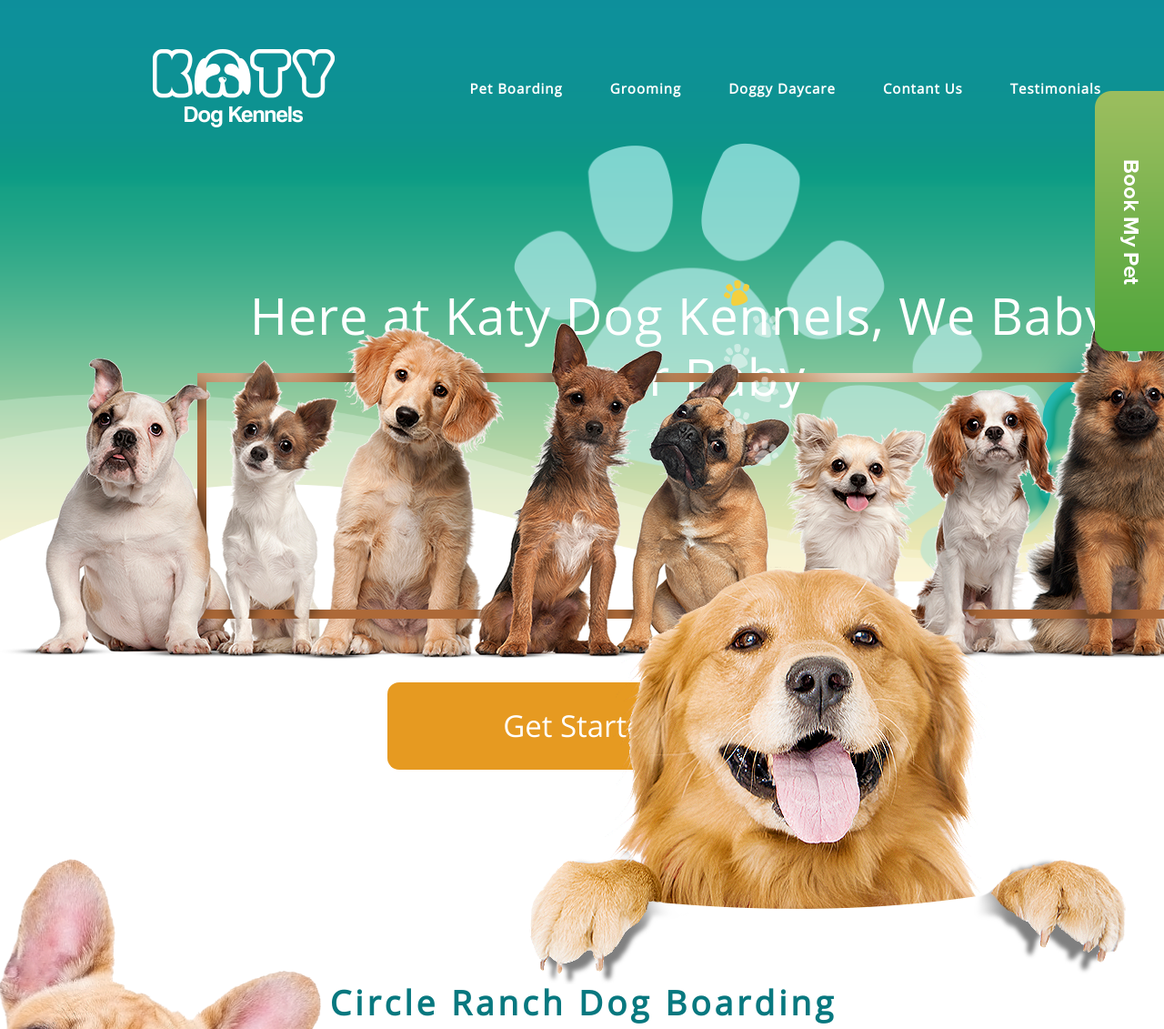
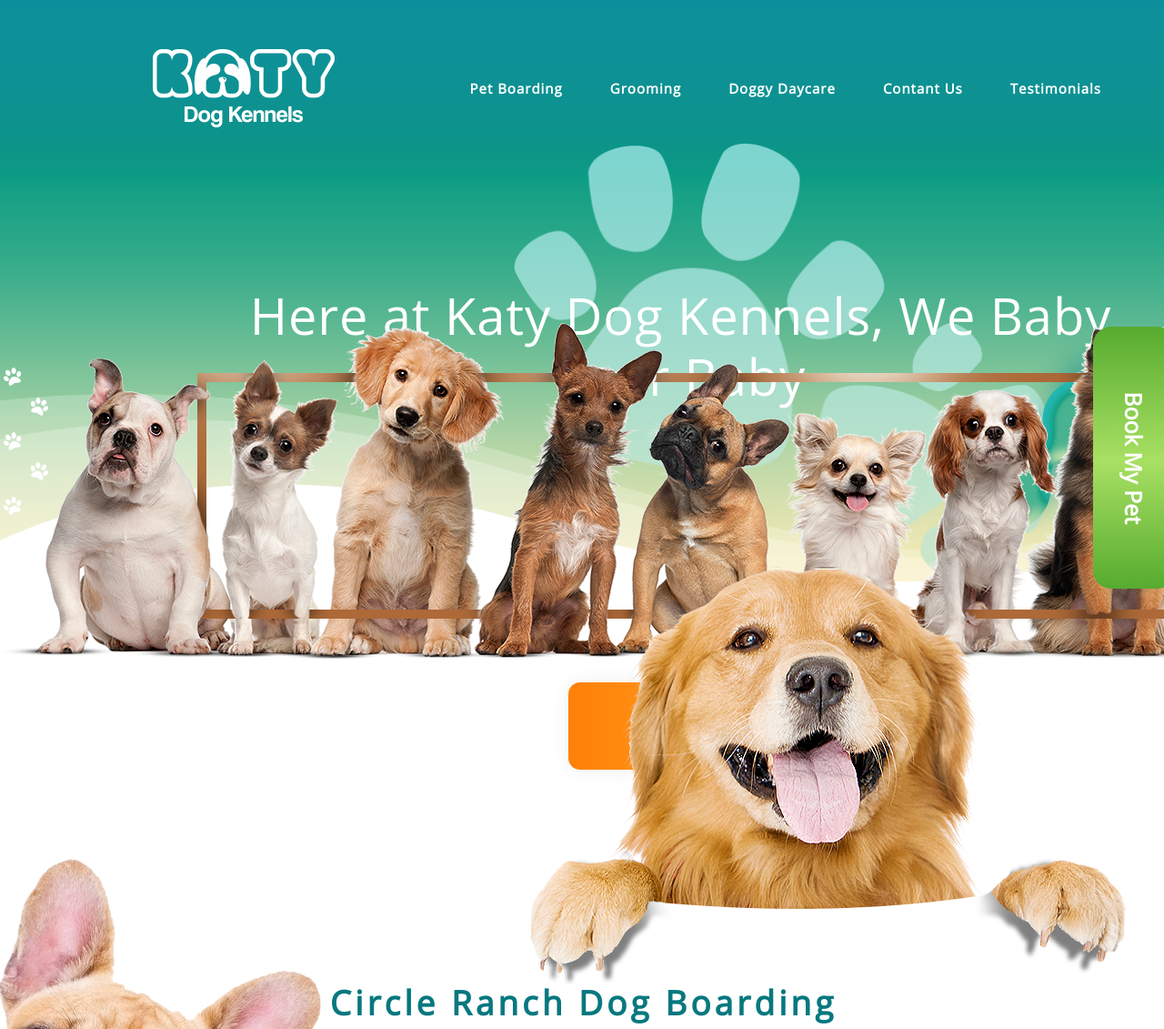
Before and after one commit to kaye-fullstack/katy-doggy-adi, a website: page src/index.html in a window 1280 px wide. Shown: the top 1131 px of the page at 91% size. Drawn offline with nearby package versions, Linux system fonts and the light colour scheme; files that its build step writes are made by us from their sources; files whose address does not match are found by name.

Commit message:
scrollspy done

```diff
--- a/src/index.html
+++ b/src/index.html
@@ -69,6 +69,43 @@
   </header>
 
   <main class="home">
+    <div class="paw-prints-scrollspy">
+      <ul class="nav smooth-scroll clearfix d-none d-sm-flex flex-column">
+        <li class="nav-item">
+          <a class="nav-link" href="#one">
+            <i class="fa fa-paw"></i>
+          </a>
+        </li>
+        <li class="nav-item">
+          <a class="nav-link" href="#two">
+            <i class="fa fa-paw"></i>
+          </a>
+        </li>
+        <li class="nav-item">
+          <a class="nav-link" href="#three">
+            <i class="fa fa-paw"></i>
+          </a>
+        </li>
+        <li class="nav-item">
+          <a class="nav-link" href="#four">
+            <i class="fa fa-paw"></i>
+          </a>
+        </li>
+        <li class="nav-item">
+          <a class="nav-link" href="#five">
+            <i class="fa fa-paw"></i>
+          </a>
+        </li>
+        <li class="nav-item">
+        <a class="nav-link" href="#six">
+          <i class="fa fa-paw"></i>
+        </a>
+      </li>
+      </ul>
+    </div>
+
+    <button class="sidebar">Book My Pet</button>
+
     <div id="one" class="section-banner">
       <div class="container custom-container">
         <h1>Here at Katy Dog Kennels, We Baby Your Baby</h1>
@@ -88,9 +125,7 @@
         </div>
         <div class="content-wrapper">
           <button class="btn-orange">Get Started</button>
-          <a href="#"><img class="sidebar" src="assets\images\book my pet.png"></a>
           <img class="banner-golden-dog" src="assets\images\labrador.png">
-          <!-- <img class="banner-paw-prints" src="assets\images\indicator.png"> -->
         </div>
       </div>
     </div>
@@ -280,17 +315,6 @@
         </div>
       </div>
     </div>
-
-    <div class="dotted-scrollspy">
-      <ul class="nav smooth-scroll clearfix d-none d-sm-flex flex-column">
-        <li class="nav-item"><a class="nav-link" href="#one"><img src="assets\images\indicator.png"></a></li>
-        <li class="nav-item"><a class="nav-link" href="#two"><span></span></a></li>
-        <li class="nav-item"><a class="nav-link" href="#three"><span></span></a></li>
-        <li class="nav-item"><a class="nav-link" href="#four"><span></span></a></li>
-        <li class="nav-item"><a class="nav-link" href="#five"><span></span></a></li>
-        <li class="nav-item"><a class="nav-link" href="#six"><span></span></a></li>
-      </ul>
-    </div>
   </main>
 
   <footer>
--- a/src/styles/components/_buttons.scss
+++ b/src/styles/components/_buttons.scss
@@ -4,32 +4,65 @@
 // This file contains all styles related to the button component.
 // -----------------------------------------------------------------------------
 
-.btn-orange{
-  z-index: 10;
+.sidebar {background-image: linear-gradient(to right, #56ab2f 0%, #a8e063  51%, #56ab2f  100%)}
+.sidebar {
+  position: fixed;
+  top: 458px;
+  right: -111px;
+  z-index: 100;
 
-  padding: 25px 127px;
+  width: 288px;
+  height: 90px;
 
-  font-size: 33px;
   color: $white;
+  font-weight: bold;
+  font-size: 25px;
 
-  background-color: $orange;
   border: none;
-  border-radius: 13px;
+  border-radius: 20px;
+
+  transform: rotate(90deg);
 
   cursor: pointer;
   transition: 0.3s;
 
   &:hover {
-    background: $bright-orange;
-    box-shadow: 10px 10px 5px grey;
+    background-position: right center; /* change the direction of the change here */
+    color: #fff;
+    text-decoration: none;
   }
+ }
 
-  &:focus {
+
+.btn-orange {background-image: linear-gradient(to right, #FF8008 0%, #FFC837  51%, #FF8008  100%)}
+.btn-orange {
+  z-index: 10;
+
+  padding: 25px 127px;
+  text-align: center;
+
+  font-size: 33px;
+  color: $white;
+
+  background-size: 200% auto;
+  box-shadow: 0 0 20px #eee;
+  border: none;
+  border-radius: 13px;
+  display: block;
+
+  cursor: pointer;
+  transition: 0.3s;
+
+  &:hover {
+    background-position: right center;
+    color: #fff;
+    text-decoration: none;
     outline: none;
   }
-}
+ }
 
-.btn-green{
+ .btn-green {background-image: linear-gradient(to right, #56ab2f 0%, #a8e063  51%, #56ab2f  100%)}
+ .btn-green {
   z-index: 10;
 
   padding: 25px 161px;
@@ -37,18 +70,20 @@
   font-size: 33px;
   color: $white;
 
-  background-color: $light-green;
+  background-size: 200% auto;
+  box-shadow: 0 0 10px $green;
   border: none;
-  border-radius: 13px;
+  border-radius: 10px;
 
   cursor: pointer;
   transition: 0.3s;
 
-  &:hover {
-    background: $green;
-    box-shadow: 10px 10px 5px $brown;
+    &:hover {
+      background-position: right center; /* change the direction of the change here */
+      color: #fff;
+      text-decoration: none;
+    }
   }
-}
 
 @include respond-to(sm) {
   .btn-green{
--- a/src/styles/pages/_home.scss
+++ b/src/styles/pages/_home.scss
@@ -6,6 +6,42 @@
 
 .home {
   transition: all .2s ease-in-out;
+
+  .paw-prints-scrollspy {
+    position: fixed;
+    top: 395px;
+    left: 3px;
+    z-index: 30;
+
+    width: 20px;
+    height: 300px;
+
+    .nav-item {
+      &:nth-child(odd) {
+        margin: 0 0 10px 0;
+
+        transform: rotate(-20deg);
+      }
+
+      &:nth-child(even) {
+        margin: 0 0 5px 30px;
+
+        transform: rotate(20deg);
+      }
+
+      .nav-link {
+        padding: 0;
+      }
+    }
+
+    a {
+      color: $white;
+
+      &:hover {
+        color: $yellow;
+      }
+    }
+  }
 
   .section-banner {
     position: relative;
@@ -80,17 +116,10 @@
     }
 
     .content-wrapper {
-      margin: 0 0 0 91px;
+      margin: 0 0 0 625px;
 
       .btn-orange {
         margin: 20px 0 0 0;
-      }
-
-      .sidebar {
-        position: fixed;
-        top: 100px;
-        right: 0;
-        z-index: 100;
       }
 
       .banner-golden-dog {
@@ -431,12 +460,13 @@
           .dog-month-dog-food {
             z-index: 0;
 
-            margin: -249px 0 0 0;
+            margin: -245px 0 0 250px;
+            width: 550px;
           }
         }
 
         &:nth-child(2) {
-          margin: -286px 0 0 247px;
+          margin: 42px 0 0 247px;
 
           .dog-month-center {
             z-index: 3;
@@ -569,16 +599,6 @@
         color: $teal;
       }
     }
-  }
-
-  .dotted-scrollspy {
-    position: fixed;
-    top: 300px;
-    right: 300px;
-    z-index: 30;
-
-    width: 200px;
-    height: 500px;
   }
 }
 
@@ -826,15 +846,15 @@
             margin: 0;
 
             .dog-month-dog-food {
-              margin: -185px auto 0;
-              width: 700px;
+              margin: -255px auto 0;
+              width: 500px;
             }
           }
 
           &:nth-child(2) {
             display: flex;
             width: 100%;
-            margin: -195px 0 0 0;
+            margin: 10px 0 0 0;
 
             .dog-month-center {
               margin: 3px auto 0;
@@ -1161,15 +1181,15 @@
             margin: 0;
 
             .dog-month-dog-food {
-              margin: -185px auto 0;
-              width: 700px;
+              margin: -210px auto 0;
+              width: 500px;
             }
           }
 
           &:nth-child(2) {
             display: flex;
             width: 100%;
-            margin: -195px 0 0 0;
+            margin: 10px 0 0 0;
 
             .dog-month-center {
               margin: 3px auto 0;
@@ -1519,15 +1539,15 @@
             margin: 0;
 
             .dog-month-dog-food {
-              margin: -110px auto 0;
-              width: 500px;
+              margin: -160px auto 0;
+              width: 400px;
             }
           }
 
           &:nth-child(2) {
             display: flex;
             width: 100%;
-            margin: -195px 0 0 0;
+            margin: 10px 0 0 0;
 
             .dog-month-center {
               margin: 30px auto 0;
@@ -1898,18 +1918,18 @@
         .content-holder {
           &:nth-child(1) {
             display: flex;
-            margin: 0;
+            margin: 0 0 0 20px;
 
             .dog-month-dog-food {
-              margin: -65px auto 0;
-              width: 320px;
+              margin: -130px auto 0;
+              width: 280px;
             }
           }
 
           &:nth-child(2) {
             display: flex;
             width: 100%;
-            margin: -195px 0 0 0;
+            margin: -80px 0 0 0;
 
             .dog-month-center {
               margin: 100px auto 0;
```
Also changed, not shown: src/assets/images/6th section.png (deleted), src/assets/images/aa.PNG (deleted), src/assets/images/dog food.png, src/assets/images/doggy day care 1.png (renamed from src/assets/images/doggy day care.png), src/assets/images/favicon.ico (deleted), src/assets/images/footer bg green.png (deleted), src/assets/images/layer logos.png (deleted), src/assets/images/paw left active.png (added), src/assets/images/paw left da.png (added), src/assets/images/paw right da.png (added), src/assets/images/paws sec 5.png (added), src/assets/images/pet boarding 1.png (renamed from src/assets/images/pet boarding.png), src/assets/images/pet grooming 1.png (renamed from src/assets/images/pet grooming.png).
